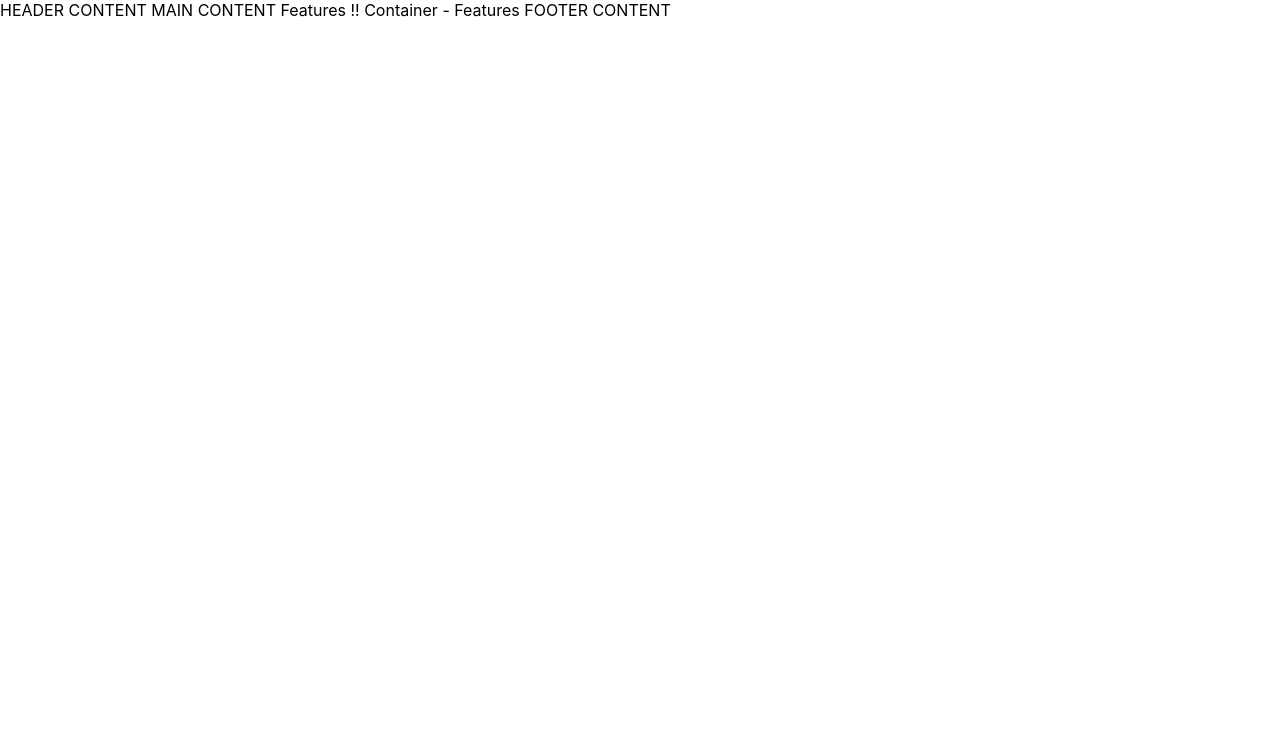
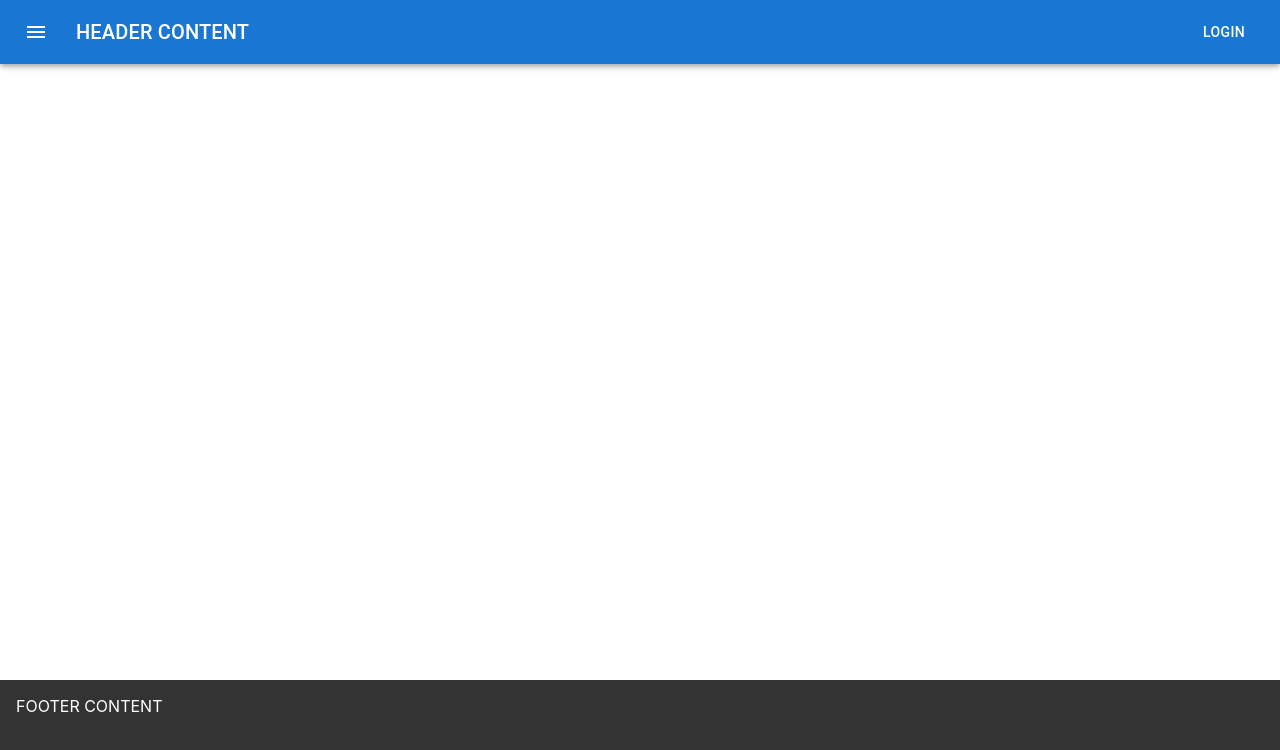
Before and after one commit to freezeburger/220428-rjsc1-alltech, a React (Create React App) app: page / in a window 1280 px wide. Shown: the top 750 px of the page. Built offline with nearby package versions, Linux system fonts and the light colour scheme.

Commit message:
CSS Scoping Styled Component

```diff
--- a/package.json
+++ b/package.json
@@ -5,6 +5,7 @@
   "dependencies": {
     "@emotion/react": "^11.9.0",
     "@emotion/styled": "^11.8.1",
+    "@mui/icons-material": "^5.6.2",
     "@mui/material": "^5.6.3",
     "react": "^18.1.0",
     "react-dom": "^18.1.0",
--- a/src/components/base/BaseFooter/BaseFooter.css
+++ b/src/components/base/BaseFooter/BaseFooter.css
@@ -1 +1,3 @@
-.BaseFooter {}
+/* div {
+    border:3px solid red;
+} */
--- a/src/components/base/BaseFooter/BaseFooter.js
+++ b/src/components/base/BaseFooter/BaseFooter.js
@@ -2,10 +2,26 @@ import React from 'react';
 import PropTypes from 'prop-types';
 import './BaseFooter.css';
 
+import styled from '@emotion/styled'
+
+const Footer = styled.footer`
+  background-color: #333;
+  color:white;
+  height:15vh;
+  width:100vw;
+  display:flex;
+  position:absolute;
+  bottom:0;
+  padding:1rem;
+  box-sizing:border-box;
+`;
+
 const BaseFooter = (props) => (
-  <>
+  <Footer>
+    <div>
     {props.children}
-  </>
+    </div>
+  </Footer>
 );
 
 BaseFooter.propTypes = {};
--- a/src/components/base/BaseHeader/BaseHeader.js
+++ b/src/components/base/BaseHeader/BaseHeader.js
@@ -2,10 +2,27 @@ import React from 'react';
 import PropTypes from 'prop-types';
 import './BaseHeader.css';
 
-const BaseHeader = ({children}) => (
-  <>
-    {children}
-  </>
+import { AppBar, Button, IconButton, Toolbar, Typography } from '@mui/material';
+import MenuIcon from '@mui/icons-material/Menu';
+
+const BaseHeader = ({ children }) => (
+  <AppBar >
+  <Toolbar>
+    <IconButton
+      size="large"
+      edge="start"
+      color="inherit"
+      aria-label="menu"
+      sx={{ mr: 2 }}
+    >
+      <MenuIcon />
+    </IconButton>
+    <Typography variant="h6" component="div" sx={{ flexGrow: 1 }}>
+      {children}
+    </Typography>
+    <Button color="inherit">Login</Button>
+  </Toolbar>
+</AppBar >
 );
 
 BaseHeader.propTypes = {};
--- a/src/components/base/BaseMain/BaseMain.js
+++ b/src/components/base/BaseMain/BaseMain.js
@@ -3,6 +3,8 @@ import PropTypes from 'prop-types';
 import './BaseMain.css';
 
 const BaseMain = ({children:content}) => (
+
+
   <>
     {content}
   </>
--- a/src/components/layouts/LayoutDefault/LayoutDefault.js
+++ b/src/components/layouts/LayoutDefault/LayoutDefault.js
@@ -6,7 +6,7 @@ import { BaseFooter, BaseHeader, BaseMain, useMediaQuery } from '../../base';
 
 const LayoutDefault = ({ children,responsive }) => {
 
-  const screenWide = useMediaQuery('(min-width:1024px)');
+  const screenWide = useMediaQuery('(min-width:600px)');
 
   const header = children.find(child => child.type === LayoutDefault.Header)?.props.children;
   const main = children.find(child => child.type === LayoutDefault.Main)?.props.children;
```
Also changed, not shown: 1 other file (tests, documents, lock files or other folders).
